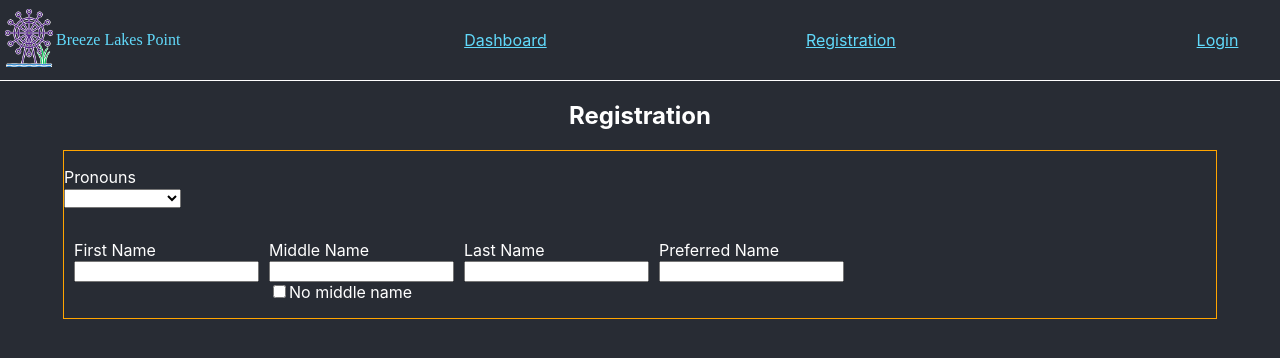
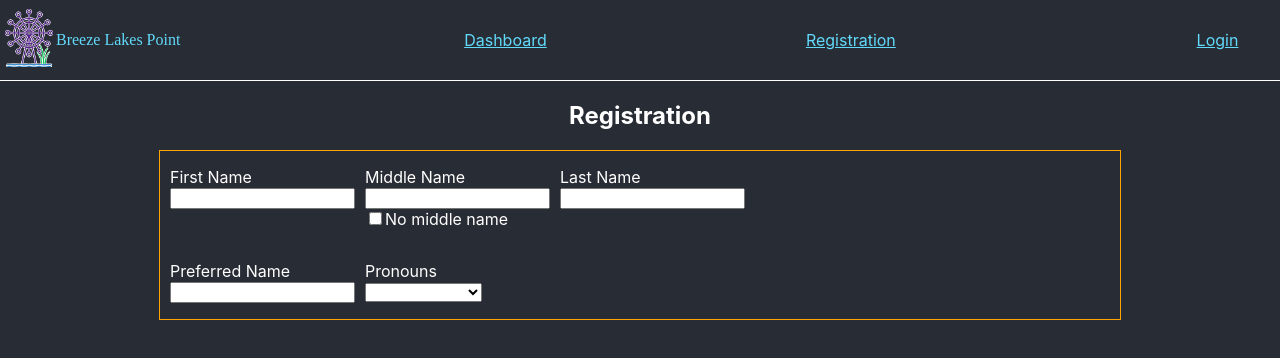
Before and after one commit to kristenkinnearohlmann/breeze-lakes-point-frontend, a React (Create React App) app: page /registration in a window 1280 px wide. Shown: the top 358 px of the page. Built offline with nearby package versions, Linux system fonts and the light colour scheme; a web font is replaced by a local one.

Commit message:
Finished main name row and preferred name and pronouns row

```diff
--- a/src/components/Registration.css
+++ b/src/components/Registration.css
@@ -1,7 +1,7 @@
 .form-reg {
     border: 1px solid orange;
     margin: 0 auto;
-    max-width: 90%;
+    max-width: 75%;
     text-align: left;
 }
 
--- a/src/components/Registration.js
+++ b/src/components/Registration.js
@@ -32,18 +32,6 @@ class Registration extends Component {
             <div>
                 <h2>Registration</h2>
                 <form className="form-reg">
-                    <p>
-                        {/* see notes for source */}
-                        <label htmlFor="pronoun_id">Pronouns</label><br/>
-                        <select name="pronoun_id" id="pronoun_id" value={this.state.pronoun_id} onChange={this.handleonChange}>
-                            <option value="-1"></option>
-                            <option value="1">she/her/hers</option>
-                            <option value="2">he/him/his</option>
-                            <option value="3">they/them/theirs</option>
-                            <option value="4">she/they/theirs</option>
-                            <option value="5">he/they/theirs</option>
-                        </select>
-                    </p>
                     <div className="input-fields-row">
                         <p>
                             <label htmlFor="first_name">First Name</label><br/>
@@ -58,10 +46,24 @@ class Registration extends Component {
                             <label htmlFor="last_name">Last Name</label><br/>
                             <input type="text" name="last_name" id="last_name" value={this.state.last_name} onChange={this.handleonChange} />
                         </p>
+                    </div>
+                    <div className="input-fields-row">
                         <p>
                             <label htmlFor="preferred_name">Preferred Name</label><br/>
                             <input type="text" name="preferred_name" id="preferred_name" value={this.state.preferred_name} onChange={this.handleonChange} />
                         </p>
+                        <p>
+                        {/* see notes for source */}
+                        <label htmlFor="pronoun_id">Pronouns</label><br/>
+                        <select name="pronoun_id" id="pronoun_id" value={this.state.pronoun_id} onChange={this.handleonChange}>
+                            <option value="-1"></option>
+                            <option value="1">she/her/hers</option>
+                            <option value="2">he/him/his</option>
+                            <option value="3">they/them/theirs</option>
+                            <option value="4">she/they/theirs</option>
+                            <option value="5">he/they/theirs</option>
+                        </select>
+                    </p>
                     </div>
                 </form>
             </div>
```
